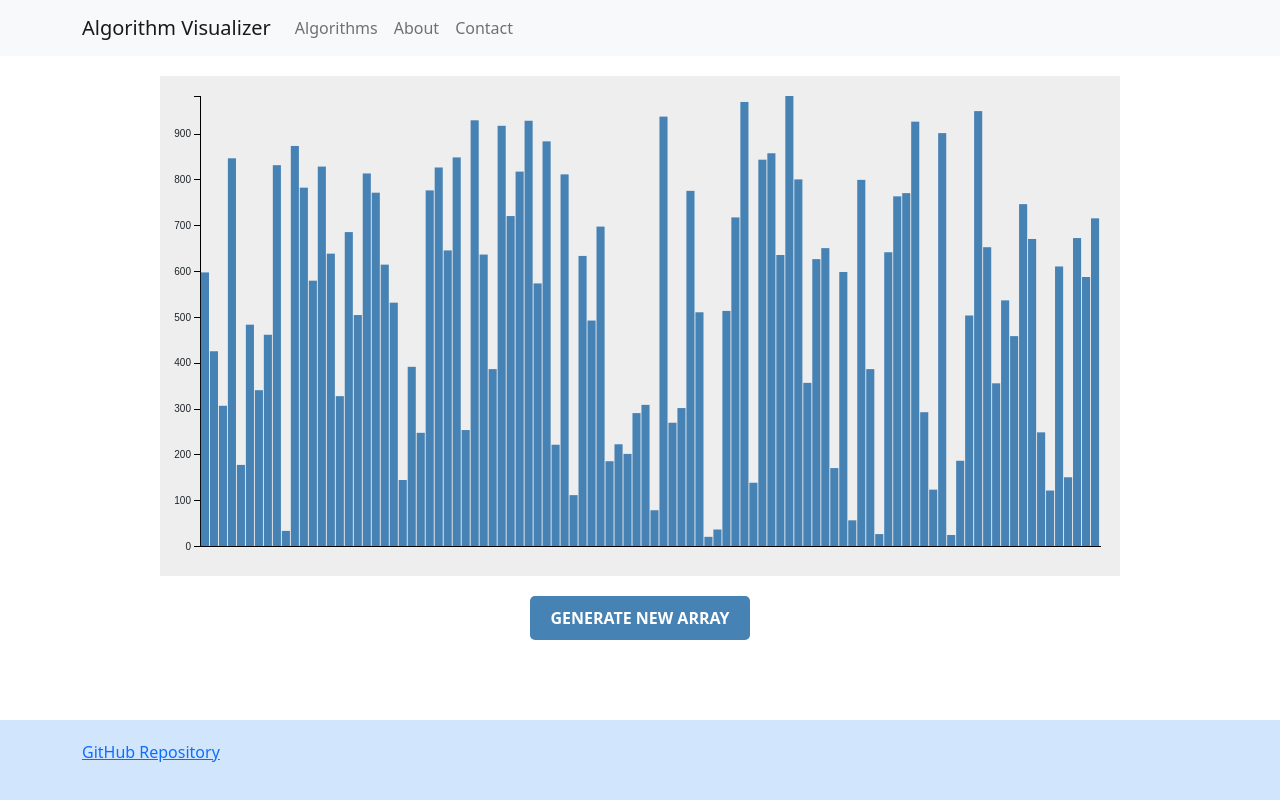
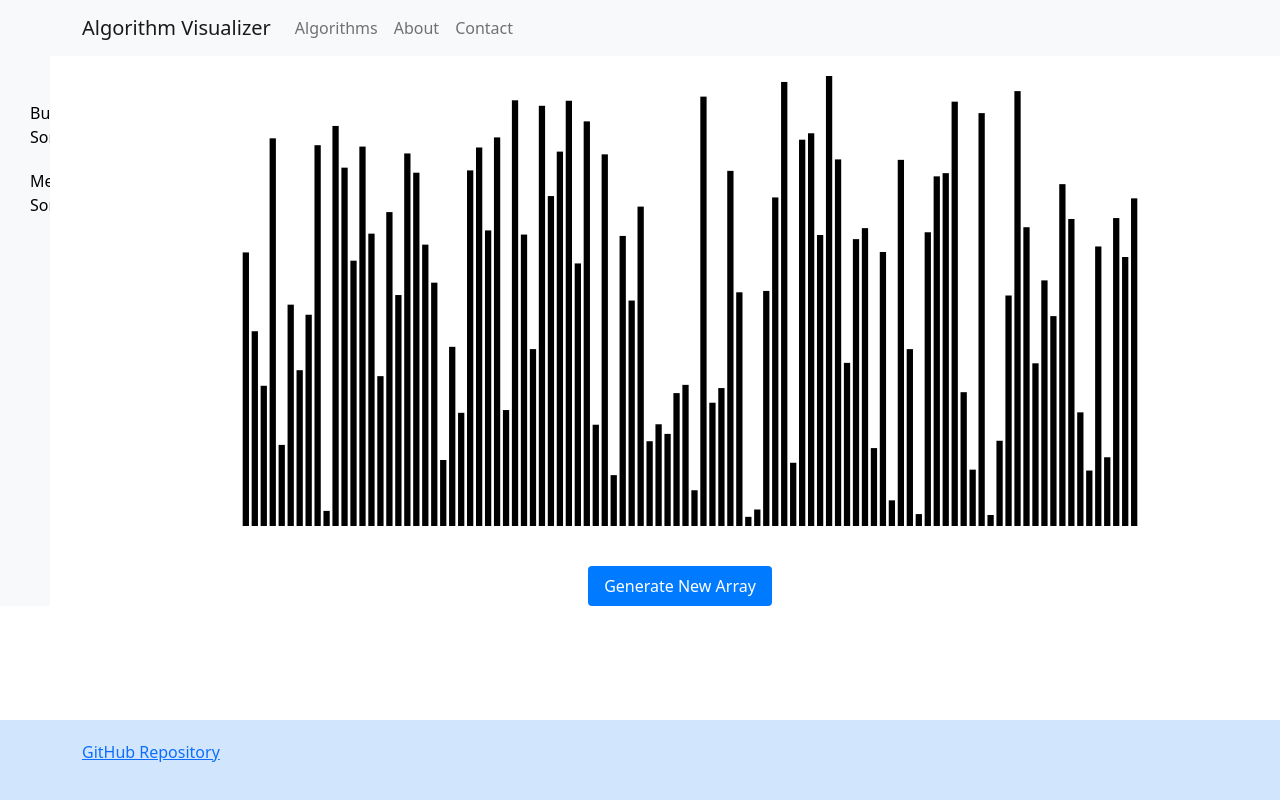
Before and after one commit to Rathetsu/algorithm-visualizer, a React (Create React App) app: page /algorithm-visualizer/sorting-algorithms in a window 1280 px wide. Built offline with nearby package versions, Linux system fonts and the light colour scheme.

Commit message:
Initial implementation of te side bar + improvements to the UI

```diff
--- /dev/null
+++ b/src/components/AlgoCompass/AlgoCompass.css
@@ -0,0 +1,3 @@
+.algo-compass {
+	padding: 20px;
+}
--- /dev/null
+++ b/src/components/AlgoCompass/AlgoCompass.js
@@ -0,0 +1,14 @@
+import React from 'react';
+import './AlgoCompass.css';
+
+const AlgoCompass = ({ algorithm }) => {
+	return (
+		<div className="algo-compass">
+			<h2>{algorithm.name}</h2>
+			<p>{algorithm.description}</p>
+			{/* Add code and other information here */}
+		</div>
+	);
+};
+
+export default AlgoCompass;
--- a/src/components/Algorithms/SortingAlgorithms/SortingVisualizer/SortingVisualizer.css
+++ b/src/components/Algorithms/SortingAlgorithms/SortingVisualizer/SortingVisualizer.css
@@ -1,42 +1,29 @@
 .sorting-visualizer {
+	display: flex;
+	position: relative;
+}
+
+.visualizer-container {
 	display: flex;
 	flex-direction: column;
 	align-items: center;
-	margin-top: 20px;
-}
-
-.sorting-visualizer-svg {
-	background-color: #eee;
-}
-
-.bar {
-	fill: steelblue;
-}
-
-.axis {
-	font: 10px sans-serif;
-}
-
-.axis path,
-.axis line {
-	fill: none;
-	stroke: #000;
-	shape-rendering: crispEdges;
+	margin-left: 200px;
 }
 
 .generate-button {
-	margin-top: 20px;
-	padding: 10px 20px;
+	margin-top: 10px;
+	background-color: #007bff;
+	border: none;
+	color: white;
+	padding: 8px 16px;
+	text-align: center;
+	text-decoration: none;
+	display: inline-block;
 	font-size: 16px;
 	cursor: pointer;
-	background-color: steelblue;
-	border: none;
-	color: white;
-	text-transform: uppercase;
-	font-weight: bold;
-	border-radius: 5px;
+	border-radius: 4px;
 }
 
 .generate-button:hover {
-	background-color: #1a508b;
+	background-color: #0056b3;
 }
--- a/src/components/Algorithms/SortingAlgorithms/SortingVisualizer/SortingVisualizer.js
+++ b/src/components/Algorithms/SortingAlgorithms/SortingVisualizer/SortingVisualizer.js
@@ -2,9 +2,12 @@ import React, { useState, useEffect } from 'react';
 import * as d3 from 'd3';
 import useD3 from '../../../../hooks/useD3';
 import './SortingVisualizer.css';
+import SideBar from '../../../SideBar/SideBar';
+import AlgoCompass from '../../../AlgoCompass/AlgoCompass';
 
 const SortingVisualizer = () => {
 	const [array, setArray] = useState([]);
+	const [selectedAlgorithm, setSelectedAlgorithm] = useState(null);
 
 	const generateRandomArray = () => {
 		const newArray = Array.from({ length: 100 }, () => Math.floor(Math.random() * (1000 - 20 + 1) + 20));
@@ -22,20 +25,13 @@ const SortingVisualizer = () => {
 
 		svg.selectAll('*').remove();
 
-		const x = d3.scaleBand().range([0, width]).padding(0.1);
+		const x = d3.scaleBand().range([0, width]).padding(0.3);
 		const y = d3.scaleLinear().range([height, 0]);
 
 		const g = svg.append('g').attr('transform', `translate(${margin.left},${margin.top})`);
 
 		x.domain(array.map((_, i) => i));
 		y.domain([0, d3.max(array)]);
-
-		g.append('g')
-			.attr('class', 'axis axis--x')
-			.attr('transform', `translate(0,${height})`)
-			.call(d3.axisBottom(x).tickSize(0).tickFormat(''));
-
-		g.append('g').attr('class', 'axis axis--y').call(d3.axisLeft(y));
 
 		g.selectAll('.bar')
 			.data(array)
@@ -48,12 +44,27 @@ const SortingVisualizer = () => {
 			.attr('height', (d) => height - y(d));
 	}, [array]);
 
+	// Dummy algorithms data
+	const algorithms = [
+		{ id: 1, name: 'Bubble Sort', description: 'Bubble Sort is a simple sorting algorithm...' },
+		{ id: 2, name: 'Merge Sort', description: 'Merge Sort is an efficient, stable sorting algorithm...' },
+	];
+
+	const handleSelectAlgorithm = (algorithmId) => {
+		const algorithm = algorithms.find((algo) => algo.id === algorithmId);
+		setSelectedAlgorithm(algorithm);
+	};
+
 	return (
 		<div className="sorting-visualizer">
-			<svg ref={ref} width="960" height="500" className="sorting-visualizer-svg"></svg>
-			<button className="generate-button" onClick={generateRandomArray}>
-				Generate New Array
-			</button>
+			<SideBar algorithms={algorithms} onSelectAlgorithm={handleSelectAlgorithm} />
+			<div className="visualizer-container">
+				<svg ref={ref} width="960" height="500" className="sorting-visualizer-svg"></svg>
+				<button className="generate-button" onClick={generateRandomArray}>
+					Generate New Array
+				</button>
+				{selectedAlgorithm && <AlgoCompass algorithm={selectedAlgorithm} />}
+			</div>
 		</div>
 	);
 };
--- /dev/null
+++ b/src/components/SideBar/SideBar.css
@@ -0,0 +1,46 @@
+.sidebar {
+	position: absolute;
+	left: 0;
+	top: 0;
+	bottom: 0;
+	width: 200px;
+	background-color: #f8f9fa;
+	overflow-y: auto;
+	transition: all 0.3s;
+	padding-top: 20px;
+}
+
+.sidebar.collapsed {
+	width: 50px;
+}
+
+.sidebar .toggle-btn {
+	position: absolute;
+	right: -50px;
+	top: 20px;
+	width: 50px;
+	height: 50px;
+	background-color: #f8f9fa;
+	border: none;
+	font-size: 24px;
+}
+
+.sidebar .algorithms {
+	display: flex;
+	flex-direction: column;
+	gap: 10px;
+	padding: 20px;
+}
+
+.sidebar .algorithms button {
+	width: 100%;
+	padding: 5px 10px;
+	border: none;
+	background-color: transparent;
+	cursor: pointer;
+	text-align: left;
+}
+
+.sidebar .algorithms button:hover {
+	background-color: #e9ecef;
+}
--- /dev/null
+++ b/src/components/SideBar/SideBar.js
@@ -0,0 +1,23 @@
+import React, { useState } from 'react';
+import './SideBar.css';
+
+const SideBar = ({ algorithms, onSelectAlgorithm }) => {
+	const [isCollapsed, setIsCollapsed] = useState(true);
+
+	return (
+		<div className={`sidebar ${isCollapsed ? 'collapsed' : ''}`}>
+			<button className="toggle-btn" onClick={() => setIsCollapsed(!isCollapsed)}>
+				{isCollapsed ? '>' : '<'}
+			</button>
+			<div className="algorithms">
+				{algorithms.map((algorithm) => (
+					<button key={algorithm.id} onClick={() => onSelectAlgorithm(algorithm.id)}>
+						{algorithm.name}
+					</button>
+				))}
+			</div>
+		</div>
+	);
+};
+
+export default SideBar;
```
Also changed, not shown: src/hooks/useD3.js (line endings or trailing spaces).
